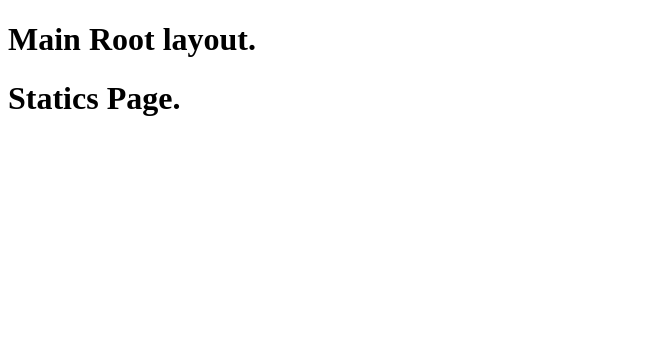
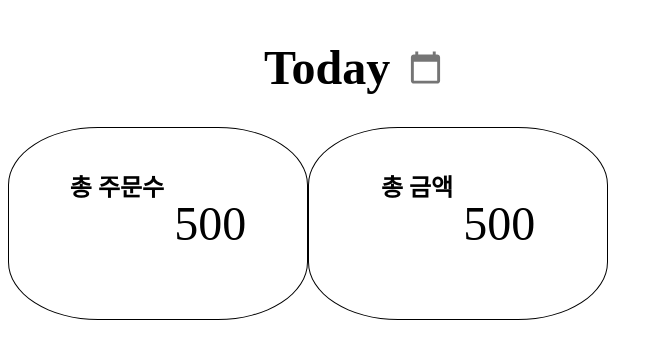
Before and after one commit to Dahye73/dnd_seller_web, a React (Vite) app: page /main/statics in a window 1280 px wide. Shown: the top 358 px of the page, without its empty margins (0-663 px from the left). Built offline with nearby package versions, Linux system fonts and the light colour scheme; the HTML template or start-up script is replaced by a standard one.

Commit message:
통계 페이지 작업중

```diff
--- a/package.json
+++ b/package.json
@@ -10,6 +10,10 @@
     "preview": "vite preview"
   },
   "dependencies": {
+    "@emotion/react": "^11.11.1",
+    "@emotion/styled": "^11.11.0",
+    "@mui/icons-material": "^5.13.7",
+    "@mui/material": "^5.13.7",
     "@reduxjs/toolkit": "^1.9.5",
     "react": "^18.2.0",
     "react-dom": "^18.2.0",
--- /dev/null
+++ b/src/components/Statics/Statics_Date/Date_Title.jsx
@@ -0,0 +1,37 @@
+import React from 'react';
+import styles from './Date_Title.module.css';
+import IconButton from '@mui/material/IconButton';
+import CalendarTodayIcon from '@mui/icons-material/CalendarToday';
+
+const Date_Title_go = () => {
+  return (
+    <div>
+      <div className={styles.today}>
+        <div className={styles.heading}>
+          <h1>Today</h1>
+        </div>
+        <IconButton className={styles.icon}>
+          <CalendarTodayIcon fontSize="large" />
+        </IconButton>
+      </div>
+
+      <div className={styles.boxContainer}> {/* 클래스명 변경 */}
+        <div className={styles.box}>
+          <div className={styles.heading}>
+            <h2 className={styles.title}>총 주문수</h2>
+          </div>
+          <p className={styles.number}>500</p>
+        </div>
+
+        <div className={styles.box}>
+          <div className={styles.heading}>
+            <h2 className={styles.title}>총 금액</h2>
+          </div>
+          <p className={styles.number}>500</p>
+        </div>
+      </div>
+    </div>
+  );
+};
+
+export default Date_Title_go;
--- /dev/null
+++ b/src/components/Statics/Statics_Date/Date_Title.module.css
@@ -0,0 +1,47 @@
+.today {
+  display: flex;
+  align-items: center;
+  gap: 10px;
+
+  margin-left: 20vw;
+  font-size: 1.5em;
+  font-weight: bold;
+}
+
+.box {
+  width: 300px;
+  min-height: 50px;
+  border: 1px solid black;
+  margin-left: 20vw;
+  padding: 20px;
+  box-sizing: border-box;
+  display: flex;
+  justify-content:center;
+  align-items: left;
+  border-radius: 30%;
+  gap: 10px;
+  margin-left: 0;
+}
+
+.title {
+  text-align: left;
+  font-size: 1.5em;
+}
+
+.number {
+  text-align: left;
+  font-size: 3.0em;
+  color: black;
+}
+
+.icon {
+  margin-left: 20px;  /* 왼쪽 여백을 20px로 설정 */
+}
+
+.heading {
+  display: inline-block;  /* 이를 통해 h1, h2 요소가 문단 전체를 잡아먹는 것을 방지 */
+}
+.boxContainer {
+  display: flex;  /* Flexbox 사용 */
+  gap: -20px;     /* 박스 사이의 간격 */
+}
--- a/src/pages/MainRootLayout.jsx
+++ b/src/pages/MainRootLayout.jsx
@@ -3,7 +3,6 @@ import { Outlet } from "react-router";
 const MainRootLayout = () => {
   return (
     <main>
-      <h1>Main Root layout.</h1>
       <Outlet />
     </main>
   );
--- a/src/pages/StaticsPage.jsx
+++ b/src/pages/StaticsPage.jsx
@@ -1,7 +1,8 @@
+import Date_Title_go from "../components/Statics/Statics_Date/Date_Title";
 const StaticsPage = () => {
   return (
     <div>
-      <h1>Statics Page.</h1>
+    <Date_Title_go />
     </div>
   );
 };
```
Also changed, not shown: 1 other file (tests, documents, lock files or other folders).
